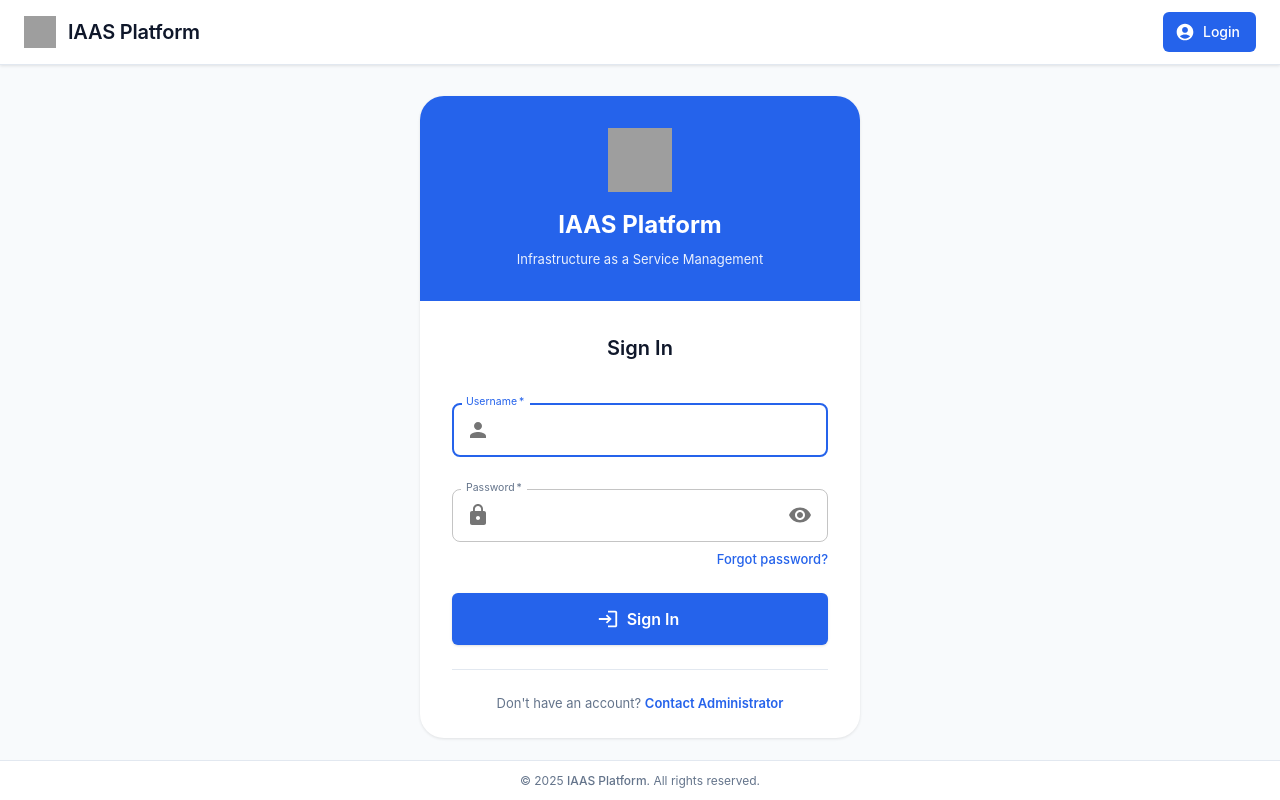
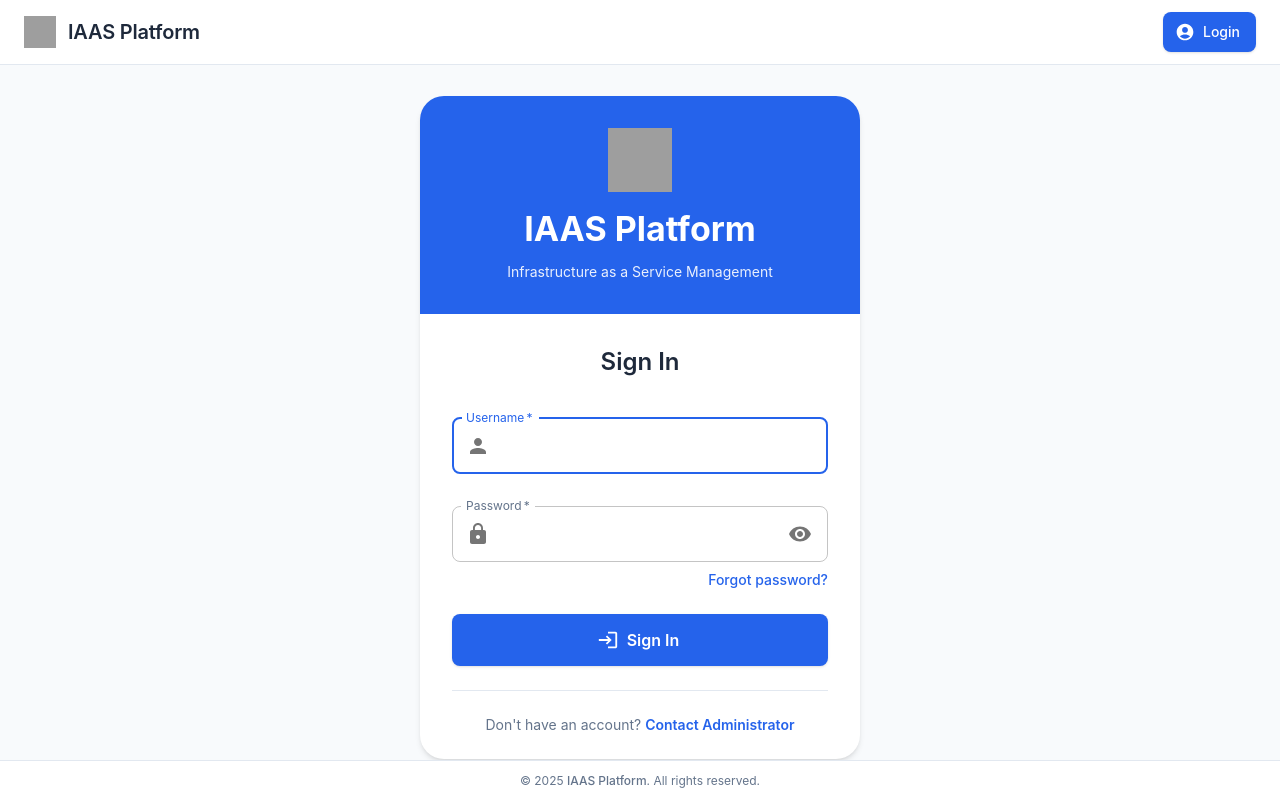
Before and after one commit to CHOUABBIA-AMINE/iaas-web, a React (Vite) app: page /login in a window 1280 px wide. Built offline with nearby package versions, Linux system fonts and the light colour scheme; no server answers; grey boxes are pictures that could not be loaded.

Commit message:
Integrate i18n into App and update components with translations and RTL support

```diff
--- a/src/main.tsx
+++ b/src/main.tsx
@@ -1,5 +1,11 @@
-import React from"react"
-import ReactDOM from"react-dom/client"
-import App from"./App"
-import"./index.css"
-ReactDOM.createRoot(document.getElementById("root")!).render(<React.StrictMode><App/></React.StrictMode>)
+import React from 'react'
+import ReactDOM from 'react-dom/client'
+import App from './App.tsx'
+import './index.css'
+import './shared/i18n/config.ts'
+
+ReactDOM.createRoot(document.getElementById('root')!).render(
+  <React.StrictMode>
+    <App />
+  </React.StrictMode>,
+)
--- a/src/theme/index.ts
+++ b/src/theme/index.ts
@@ -1,78 +1,65 @@
+/**
+ * Material-UI Theme Configuration
+ * Professional enterprise-grade theme with RTL support
+ *
+ * @author CHOUABBIA Amine
+ * @created 12-22-2025
+ */
+
 import { createTheme, ThemeOptions } from '@mui/material/styles';
 
+const getTheme = (direction: 'ltr' | 'rtl' = 'ltr') => {
   const themeOptions: ThemeOptions = {
+    direction,
     palette: {
-    mode: 'light',
       primary: {
-      main: '#2563eb', // Professional blue
+        main: '#2563eb',
         light: '#3b82f6',
         dark: '#1e40af',
         contrastText: '#ffffff',
       },
       secondary: {
-      main: '#64748b', // Slate gray
+        main: '#64748b',
         light: '#94a3b8',
         dark: '#475569',
-      contrastText: '#ffffff',
       },
       background: {
         default: '#f8fafc',
         paper: '#ffffff',
       },
       text: {
-      primary: '#0f172a',
+        primary: '#1e293b',
         secondary: '#64748b',
       },
       divider: '#e2e8f0',
-    error: {
-      main: '#ef4444',
-    },
-    warning: {
-      main: '#f59e0b',
-    },
-    success: {
-      main: '#10b981',
-    },
     },
     typography: {
-    fontFamily: '"Inter", "Roboto", "Helvetica", "Arial", sans-serif',
+      fontFamily: [
+        'Inter',
+        'Roboto',
+        '-apple-system',
+        'BlinkMacSystemFont',
+        '"Segoe UI"',
+        'Arial',
+        'sans-serif',
+      ].join(','),
       h1: {
-      fontSize: '2.5rem',
         fontWeight: 700,
-      lineHeight: 1.2,
       },
       h2: {
-      fontSize: '2rem',
-      fontWeight: 600,
-      lineHeight: 1.3,
+        fontWeight: 700,
       },
       h3: {
-      fontSize: '1.75rem',
         fontWeight: 600,
-      lineHeight: 1.3,
       },
       h4: {
-      fontSize: '1.5rem',
         fontWeight: 600,
-      lineHeight: 1.4,
       },
       h5: {
-      fontSize: '1.25rem',
         fontWeight: 600,
-      lineHeight: 1.5,
       },
       h6: {
-      fontSize: '1rem',
         fontWeight: 600,
-      lineHeight: 1.5,
-    },
-    body1: {
-      fontSize: '0.875rem',
-      lineHeight: 1.5,
-    },
-    body2: {
-      fontSize: '0.8125rem',
-      lineHeight: 1.5,
       },
       button: {
         textTransform: 'none',
@@ -90,66 +77,46 @@ const themeOptions: ThemeOptions = {
       '0 10px 15px -3px rgb(0 0 0 / 0.1), 0 4px 6px -4px rgb(0 0 0 / 0.1)',
       '0 20px 25px -5px rgb(0 0 0 / 0.1), 0 8px 10px -6px rgb(0 0 0 / 0.1)',
       '0 25px 50px -12px rgb(0 0 0 / 0.25)',
+      '0 1px 3px 0 rgb(0 0 0 / 0.1), 0 1px 2px -1px rgb(0 0 0 / 0.1)',
+      '0 4px 6px -1px rgb(0 0 0 / 0.1), 0 2px 4px -2px rgb(0 0 0 / 0.1)',
+      '0 10px 15px -3px rgb(0 0 0 / 0.1), 0 4px 6px -4px rgb(0 0 0 / 0.1)',
+      '0 20px 25px -5px rgb(0 0 0 / 0.1), 0 8px 10px -6px rgb(0 0 0 / 0.1)',
       '0 25px 50px -12px rgb(0 0 0 / 0.25)',
+      '0 1px 3px 0 rgb(0 0 0 / 0.1), 0 1px 2px -1px rgb(0 0 0 / 0.1)',
+      '0 4px 6px -1px rgb(0 0 0 / 0.1), 0 2px 4px -2px rgb(0 0 0 / 0.1)',
+      '0 10px 15px -3px rgb(0 0 0 / 0.1), 0 4px 6px -4px rgb(0 0 0 / 0.1)',
+      '0 20px 25px -5px rgb(0 0 0 / 0.1), 0 8px 10px -6px rgb(0 0 0 / 0.1)',
       '0 25px 50px -12px rgb(0 0 0 / 0.25)',
+      '0 1px 3px 0 rgb(0 0 0 / 0.1), 0 1px 2px -1px rgb(0 0 0 / 0.1)',
+      '0 4px 6px -1px rgb(0 0 0 / 0.1), 0 2px 4px -2px rgb(0 0 0 / 0.1)',
+      '0 10px 15px -3px rgb(0 0 0 / 0.1), 0 4px 6px -4px rgb(0 0 0 / 0.1)',
+      '0 20px 25px -5px rgb(0 0 0 / 0.1), 0 8px 10px -6px rgb(0 0 0 / 0.1)',
       '0 25px 50px -12px rgb(0 0 0 / 0.25)',
-    '0 25px 50px -12px rgb(0 0 0 / 0.25)',
-    '0 25px 50px -12px rgb(0 0 0 / 0.25)',
-    '0 25px 50px -12px rgb(0 0 0 / 0.25)',
-    '0 25px 50px -12px rgb(0 0 0 / 0.25)',
-    '0 25px 50px -12px rgb(0 0 0 / 0.25)',
-    '0 25px 50px -12px rgb(0 0 0 / 0.25)',
-    '0 25px 50px -12px rgb(0 0 0 / 0.25)',
-    '0 25px 50px -12px rgb(0 0 0 / 0.25)',
-    '0 25px 50px -12px rgb(0 0 0 / 0.25)',
-    '0 25px 50px -12px rgb(0 0 0 / 0.25)',
-    '0 25px 50px -12px rgb(0 0 0 / 0.25)',
-    '0 25px 50px -12px rgb(0 0 0 / 0.25)',
-    '0 25px 50px -12px rgb(0 0 0 / 0.25)',
-    '0 25px 50px -12px rgb(0 0 0 / 0.25)',
-    '0 25px 50px -12px rgb(0 0 0 / 0.25)',
+      '0 1px 3px 0 rgb(0 0 0 / 0.1), 0 1px 2px -1px rgb(0 0 0 / 0.1)',
+      '0 4px 6px -1px rgb(0 0 0 / 0.1), 0 2px 4px -2px rgb(0 0 0 / 0.1)',
+      '0 10px 15px -3px rgb(0 0 0 / 0.1), 0 4px 6px -4px rgb(0 0 0 / 0.1)',
+      '0 20px 25px -5px rgb(0 0 0 / 0.1), 0 8px 10px -6px rgb(0 0 0 / 0.1)',
     ],
     components: {
       MuiButton: {
         styleOverrides: {
           root: {
-          borderRadius: 6,
+            borderRadius: 8,
             padding: '8px 16px',
-          fontSize: '0.875rem',
-        },
-        contained: {
-          boxShadow: 'none',
-          '&:hover': {
-            boxShadow: '0 1px 2px 0 rgb(0 0 0 / 0.05)',
-          },
-        },
-      },
-    },
-    MuiAppBar: {
-      styleOverrides: {
-        root: {
-          boxShadow: '0 1px 3px 0 rgb(0 0 0 / 0.1)',
-        },
-      },
-    },
-    MuiDrawer: {
-      styleOverrides: {
-        paper: {
-          borderRight: '1px solid #e2e8f0',
-          boxShadow: 'none',
           },
         },
       },
       MuiCard: {
         styleOverrides: {
           root: {
-          boxShadow: '0 1px 3px 0 rgb(0 0 0 / 0.1)',
+            borderRadius: 12,
           },
         },
       },
     },
   };
 
-const theme = createTheme(themeOptions);
+  return createTheme(themeOptions);
+};
 
-export default theme;
+export default getTheme;
```
Lines whose indentation alone changed are shown as unchanged.
